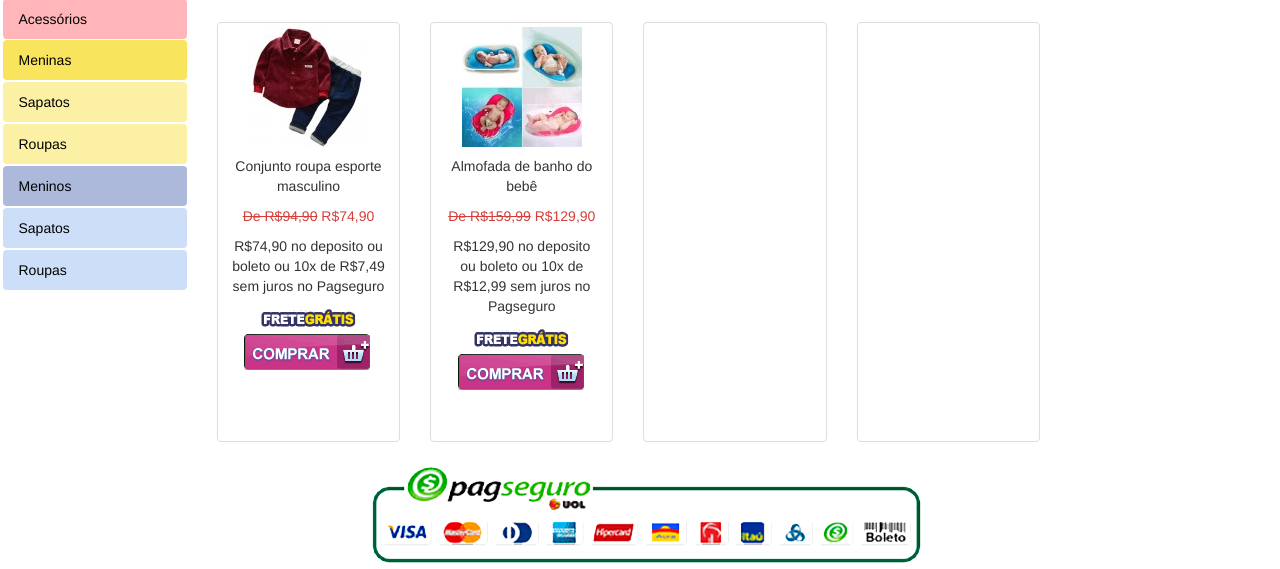
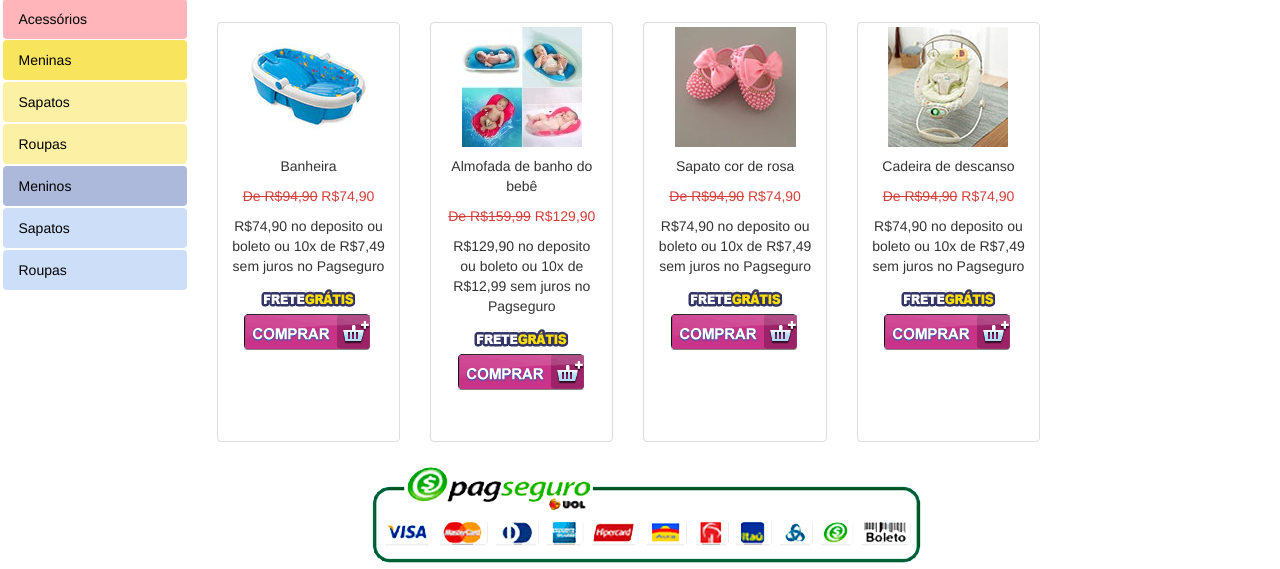
Before and after one commit to CarlosFernandoXavier/HenryImportados, a plain HTML site: page public_html/Acessorios.html in a window 1280 px wide. Shown: the part 231-800 px from the top of the page. Drawn offline with nearby package versions, Linux system fonts and the light colour scheme.

Commit message:
Inserção das imagens que faltavem na página de acessórios

```diff
--- a/public_html/Acessorios.html
+++ b/public_html/Acessorios.html
@@ -94,9 +94,9 @@ and open the template in the editor.
                 <div class="col-xs-6 col-sm-3 col-lg-2 margemTop">
                     <div class="thumbnail">
                         <a href="#">
-                            <img src="images/calca_jaqueta.jpg" class="img-responsive" alt="imagem">
+                            <img src="images/Banheira.jpg" class="img-responsive" alt="banheira">
                             <div class="caption descricao">
-                                <p>Conjunto roupa esporte masculino</p>
+                                <p>Banheira</p>
                                 <p class="vermelho"><strike class="vermelho">De R$94,90</strike> R$74,90</p>
                                 <p>R$74,90 no deposito ou boleto ou 10x de R$7,49 sem juros no Pagseguro</p>
                                 <center><img src="images/frete_gratis.gif" class="img-responsive" alt="frete_gratis"></center>
@@ -123,28 +123,28 @@ and open the template in the editor.
                 <div class="col-xs-6 col-sm-3 col-lg-2 margemTop">
                     <div class="thumbnail">
                         <a href="#">
-                            <!--<img src="images/calca_jaqueta.jpg" class="img-responsive" alt="imagem">
+                            <img src="images/sapatinho.jpg" class="img-responsive" alt="sapatinho">
                             <div class="caption descricao">
-                                <p>Conjunto roupa esporte masculino</p>
+                                <p>Sapato cor de rosa</p>
                                 <p class="vermelho"><strike class="vermelho">De R$94,90</strike> R$74,90</p>
                                 <p>R$74,90 no deposito ou boleto ou 10x de R$7,49 sem juros no Pagseguro</p>
                                 <center><img src="images/frete_gratis.gif" class="img-responsive" alt="frete_gratis"></center>
                                 <center><img src="images/comprar.gif" class="img-responsive" alt="compra"></center>
-                            </div>-->
+                            </div>
                         </a>
                     </div>
                 </div>
                 <div class="col-xs-6 col-sm-3 col-lg-2 margemTop">
                     <div class="thumbnail">
                         <a href="#">
-                            <!--<img src="images/calca_jaqueta.jpg" class="img-responsive" alt="imagem">
+                            <img src="images/cadeira-de-descanso.jpg" class="img-responsive" alt="cadeira de descanso">
                             <div class="caption descricao">
-                                <p>Conjunto roupa esporte masculino</p>
+                                <p>Cadeira de descanso</p>
                                 <p class="vermelho"><strike class="vermelho">De R$94,90</strike> R$74,90</p>
                                 <p>R$74,90 no deposito ou boleto ou 10x de R$7,49 sem juros no Pagseguro</p>
                                 <center><img src="images/frete_gratis.gif" class="img-responsive" alt="frete_gratis"></center>
                                 <center><img src="images/comprar.gif" class="img-responsive" alt="compra"></center>
-                            </div>-->
+                            </div>
                         </a>
                     </div>
                 </div>
```
